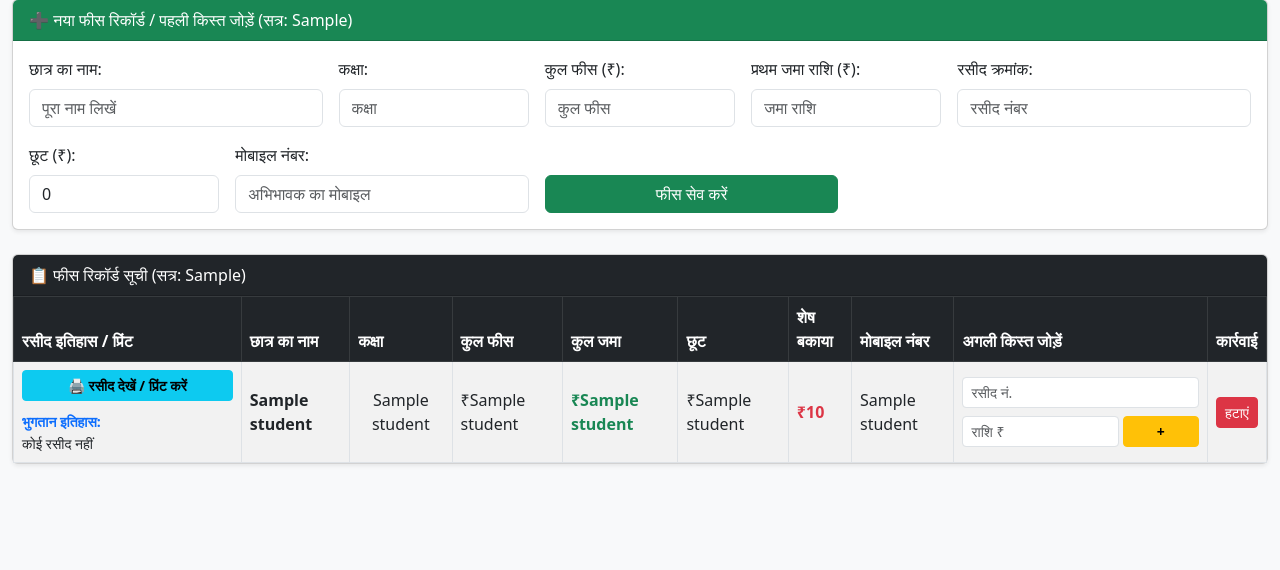
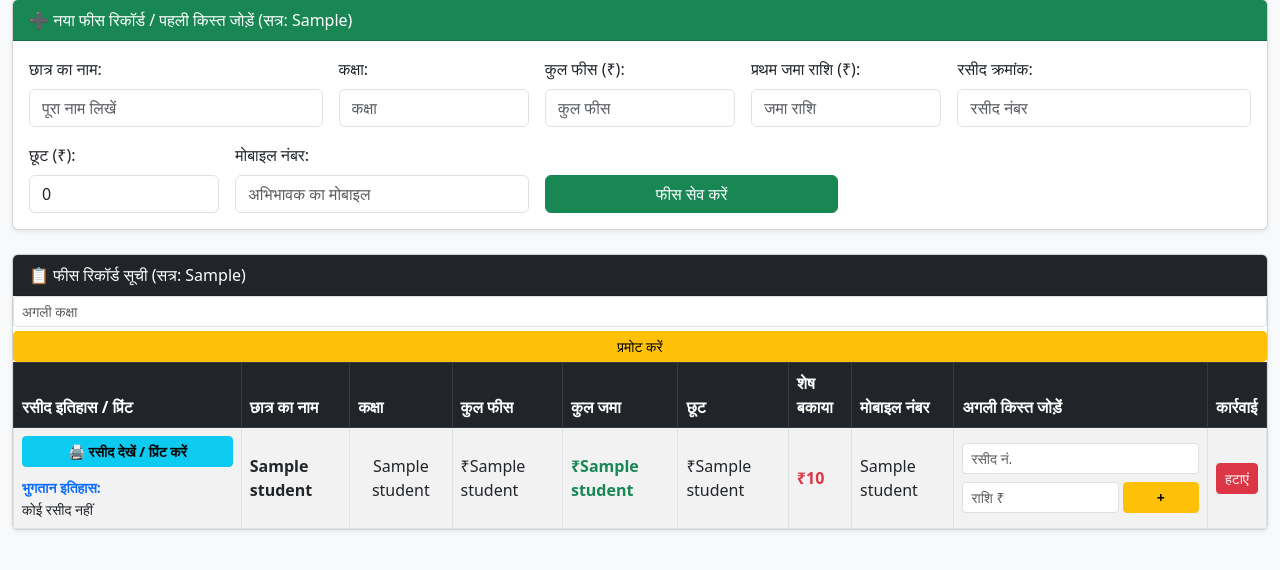
Before and after one commit to deowanifee/deowanifee, a Flask app: template templates/dashboard.html in a window 1280 px wide. Shown: the part 201-771 px from the top of the page. Run offline with Flask 3, Linux system fonts and the light colour scheme; the template is opened without the code that fills it: most values are stand-ins (such as "Sample title", 1, 10 or a date in 2020).

```diff
--- a/templates/dashboard.html
+++ b/templates/dashboard.html
@@ -155,6 +155,13 @@
                                 <td>
                                     <a href="/delete/{{ student[0] }}" class="btn btn-danger btn-sm" onclick="return confirm('क्या आप वाकई इस रिकॉर्ड को हटाना चाहते हैं?')">हटाएं</a>
                                 </td>
+                                <form method="POST" style="margin-top: 5px;">
+    <input type="hidden" name="action" value="promote_student">
+    <input type="hidden" name="student_id" value="{{ student[0] }}">
+    <input type="text" name="next_class" placeholder="अगली कक्षा" class="form-control form-control-sm mb-1" required>
+    <button type="submit" class="btn btn-warning btn-sm w-100">प्रमोट करें</button>
+</form>
+
                             </tr>
                             {% else %}
                             <tr>
```
